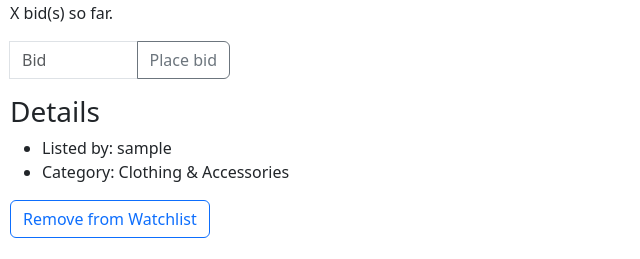
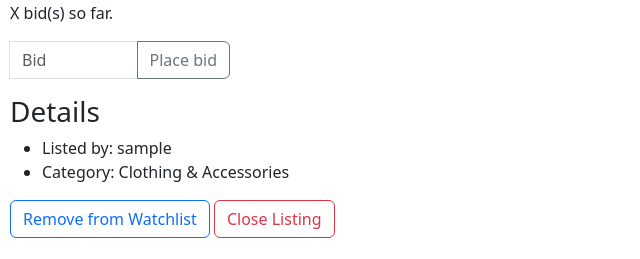
Before and after one commit to 1hubert/cs50w-commerce, a Django app: page /show/1 in a window 1280 px wide. Shown: the part 541-800 px from the top of the page, without its empty margins (0-640 px from the left). Run offline with Django 3.2, Linux system fonts and the light colour scheme; a user stored in the database is signed in; tables that the repository leaves empty hold one stand-in row (values such as "Sample post"); grey boxes marked "Sample" are stand-in pictures.

Commit message:
feat: make listings closeable

```diff
--- a/auctions/models.py
+++ b/auctions/models.py
@@ -28,13 +28,14 @@ CATEGORY_CHOICES = (
     )
 
 class AuctionListing(models.Model):
+    active = models.BooleanField(default=True)
     created_at = models.DateTimeField(default=now)
     user = models.ForeignKey(User, on_delete=models.CASCADE)
     title = models.CharField(max_length=150)
     description = models.CharField(max_length=500)
     starting_price = models.IntegerField()
     photo = models.URLField()
-    category = models.CharField(max_length=20, choices=CATEGORY_CHOICES)
+    category = models.CharField(max_length=50, choices=CATEGORY_CHOICES)
     users_watching = models.ManyToManyField(User, related_name='users_watching', default=None, blank=True)
 
 class Bid(models.Model):
--- a/auctions/templates/auctions/listing.html
+++ b/auctions/templates/auctions/listing.html
@@ -8,7 +8,11 @@
         <div>{{ message }}</div>
     {% endif %}
 
+    {% if listing.active %}
         <h1>Listing: {{ listing.title }}</h1>
+    {% else %}
+        <h1 style='color:grey;'>Listing: {{ listing.title }} (Closed)</h1>
+    {% endif %}
 
     <div>
         {% if listing.photo %}
@@ -20,6 +24,7 @@
 
     <p>{{ listing.description }}</p>
 
+    {% if listing.active %}
         <h2>${{ listing.price }}</h2>
 
         <p>X bid(s) so far.</p>
@@ -31,6 +36,13 @@
                 <input class="btn btn-outline-secondary" type="submit" value="Place bid">
             </div>
         </form>
+    {% else %}
+        {% if listing.highest_bidder %}
+            <h2 style='color:green;'>Sold to {{ listing.highest_bidder }} for ${{ listing.price }}!</h2>
+        {% else %}
+            <h2 style='color:red;'>Listing closed. No bids were placed.</h2>
+        {% endif %}
+    {% endif %}
 
     {% for message in messages %}
         <div class="alert alert-{{ message.tags }}">
@@ -51,4 +63,8 @@
             Add to Watchlist
         {% endif %}
     </a>
+
+    {% if listing.user == request.user and listing.active %}
+        <a href="{% url 'close_listing' listing.id %}" class="btn btn-outline-danger">Close Listing</a>
+    {% endif %}
 {% endblock %}
--- a/auctions/urls.py
+++ b/auctions/urls.py
@@ -12,4 +12,5 @@ urlpatterns = [
     path("show/watchlist/<int:listing_id>", views.watchlist_add, name="watchlist_add"),
     path("watchlist", views.watchlist, name="watchlist"),
     path("place_bid/<int:listing_id>", views.place_bid, name="place_bid"),
+    path("close_listing/<int:listing_id>", views.close_listing, name="close_listing"),
 ]
--- a/auctions/views.py
+++ b/auctions/views.py
@@ -115,6 +115,9 @@ def show_listing(request, listing_id):
             listing.price = bids.aggregate(
                 Max('value')
             )['value__max']
+            listing.highest_bidder = bids.filter(
+                value=listing.price
+            )[0].user
         else:
             listing.price = listing.starting_price
 
@@ -139,7 +142,8 @@ def watchlist(request):
     })
 
 def place_bid(request, listing_id):
-    if request.method == 'POST':
+    listing = get_object_or_404(AuctionListing, id=listing_id)
+    if request.method == 'POST' and listing.active == True:
         bid_requested = int(request.POST['bid'])
         user_id = request.user.id
         bids = Bid.objects.filter(listing_id=listing_id)
@@ -168,9 +172,15 @@ def place_bid(request, listing_id):
         # Create a new bid
         # return HttpResponse(f'starting price is {starting_price}$ / bid requested is {bid_requested}$')
         user = get_object_or_404(User, id=user_id)
-        listing = get_object_or_404(AuctionListing, id=listing_id)
         new_bid = Bid(value=bid_requested, user=user, listing=listing)
         new_bid.save()
         return HttpResponseRedirect(request.META['HTTP_REFERER'])
     else:
         return HttpResponseRedirect(reverse('index'))
+
+
+def close_listing(request, listing_id):
+    listing = get_object_or_404(AuctionListing, id=listing_id)
+    listing.active = False
+    listing.save()
+    return HttpResponseRedirect(request.META['HTTP_REFERER'])
```
Also changed, not shown: auctions/migrations/0007_alter_auctionlisting_category.py (added), auctions/migrations/0008_alter_auctionlisting_category.py (added), auctions/migrations/0009_auctionlisting_active_alter_auctionlisting_category.py (added). Lines whose indentation alone changed are shown as unchanged.
